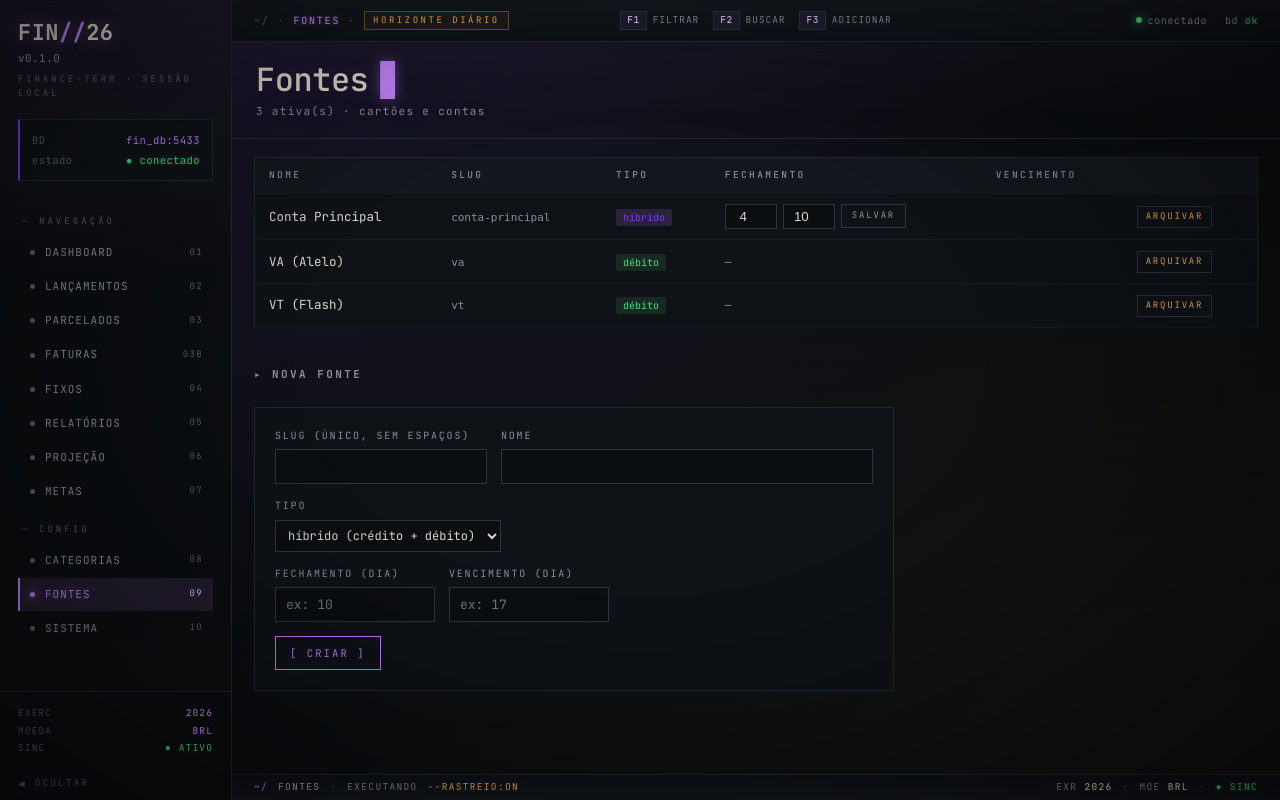
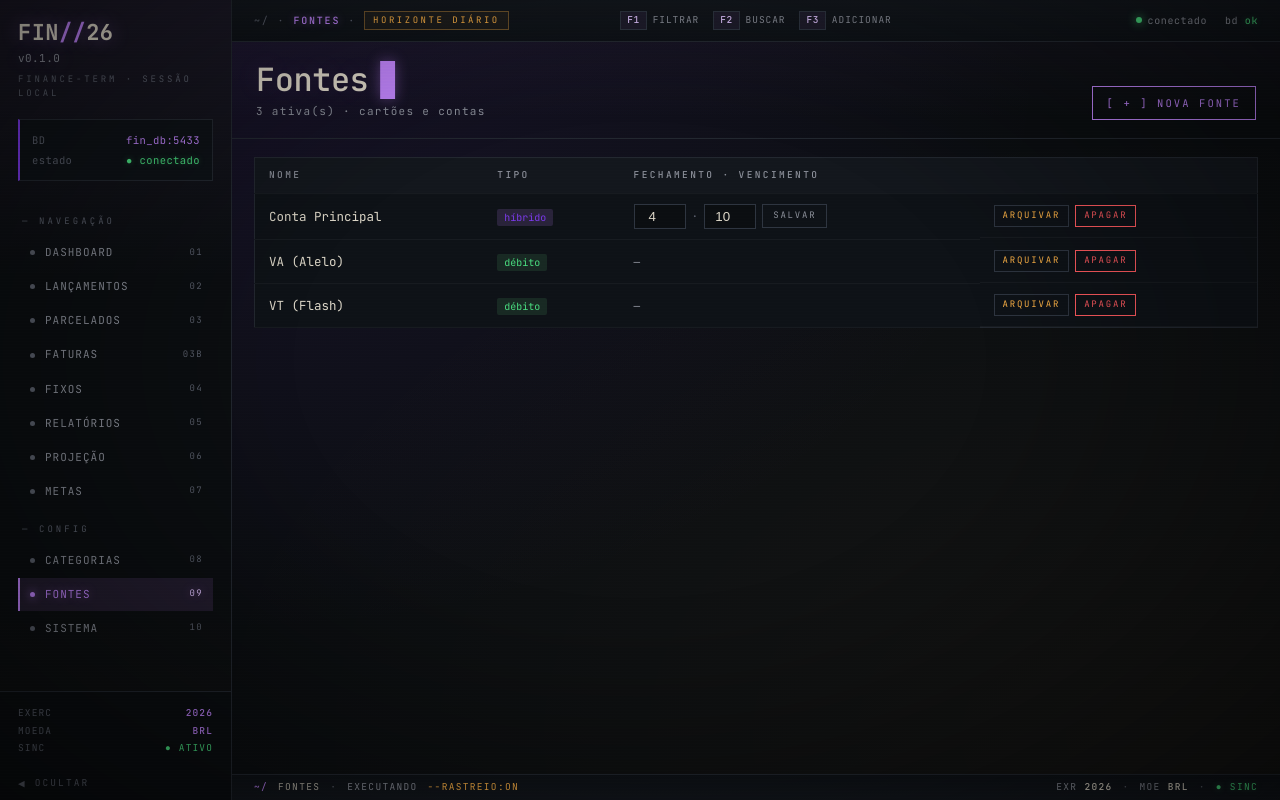
Before and after one commit to Robsonvieira26/MyFinanceApp, a FastAPI app: page /config/fontes in a window 1280 px wide. Run offline with FastAPI, Linux system fonts and the light colour scheme.

Commit message:
feat(fontes): modal form, slug auto, delete route
- GET /config/fontes/novo → sources_form.html com #modal-frag
- Slug auto-gerado do nome (reusa _slugify de categorias)
- POST /config/fontes/{id}/delete: apaga se sem lançamentos, 400 caso contrário
- sources.html: remove slug column + form inline → hx-get modal
- Botão apagar ao lado de arquivar na tabela

Co-Authored-By: Claude Sonnet 4.6 (1M context) <noreply@anthropic.com>

```diff
--- a/app/templates/config/sources.html
+++ b/app/templates/config/sources.html
@@ -6,6 +6,11 @@
     <h1>Fontes<span class="blink">▊</span></h1>
     <div class="subtitle">{{ sources | selectattr("archived", "equalto", false) | list | length }} ativa(s) · cartões e contas</div>
   </div>
+  <div class="actions">
+    <a class="btn"
+       hx-get="/config/fontes/novo" hx-select="#modal-frag" hx-target="#modal-body"
+       data-modal-title="nova fonte">[ + ] nova fonte</a>
+  </div>
 </div>
 
 <div class="content">
@@ -13,10 +18,8 @@
     <thead>
       <tr>
         <th>Nome</th>
-        <th>Slug</th>
         <th>Tipo</th>
-        <th>Fechamento</th>
-        <th>Vencimento</th>
+        <th>Fechamento · Vencimento</th>
         <th></th>
       </tr>
     </thead>
@@ -24,7 +27,6 @@
       {% for s in sources %}
         <tr {% if s.archived %}style="opacity:0.45;"{% endif %}>
           <td data-label="Nome">{{ s.name }}</td>
-          <td data-label="Slug"><code style="font-size:11px; color:var(--muted);">{{ s.slug }}</code></td>
           <td data-label="Tipo">
             <span style="font-size:10px; padding:2px 7px; border-radius:2px;
               background: {% if s.kind == 'hybrid' %}rgba(192,132,252,0.15){% else %}rgba(100,200,120,0.12){% endif %};
@@ -32,13 +34,14 @@
               {{ 'híbrido' if s.kind == 'hybrid' else 'débito' }}
             </span>
           </td>
-          <td data-label="Fechamento">
+          <td data-label="Fechamento · Vencimento">
             {% if s.kind == 'hybrid' %}
               <form method="post" action="/config/fontes/{{ s.id }}/billing" style="display:flex; gap:6px; align-items:center;">
-                <input type="number" name="closing_day" value="{{ s.closing_day or '' }}" min="1" max="31"
+                <input type="number" name="closing_day" value="{{ s.closing_day or '' }}" min="1" max="28"
                   style="width:52px; background:var(--bg); color:var(--text); border:1px solid var(--border-2); padding:4px 6px; text-align:center;"
-                  placeholder="dia">
-                <input type="number" name="due_day" value="{{ s.due_day or '' }}" min="1" max="31"
+                  placeholder="fech">
+                <span style="color:var(--dim); font-size:11px;">·</span>
+                <input type="number" name="due_day" value="{{ s.due_day or '' }}" min="1" max="28"
                   style="width:52px; background:var(--bg); color:var(--text); border:1px solid var(--border-2); padding:4px 6px; text-align:center;"
                   placeholder="venc">
                 <button type="submit" class="btn secondary" style="padding:4px 10px; font-size:9px;">salvar</button>
@@ -47,8 +50,7 @@
               <span style="color:var(--muted); font-size:11px;">—</span>
             {% endif %}
           </td>
-          <td></td>
-          <td>
+          <td style="display:flex; gap:6px; align-items:center;">
             {% if not s.archived %}
               <form method="post" action="/config/fontes/{{ s.id }}/archive" style="display:inline;">
                 <button type="submit" class="btn secondary" style="padding:3px 8px; font-size:9px; color:var(--warn);">arquivar</button>
@@ -58,53 +60,16 @@
                 <button type="submit" class="btn secondary" style="padding:3px 8px; font-size:9px;">reativar</button>
               </form>
             {% endif %}
+            <form method="post" action="/config/fontes/{{ s.id }}/delete" style="display:inline;"
+                  onsubmit="return confirm('Apagar {{ s.name }}? Só funciona se não houver lançamentos.')">
+              <button type="submit" class="btn danger" style="padding:3px 8px; font-size:9px;">apagar</button>
+            </form>
           </td>
         </tr>
       {% else %}
-        <tr><td colspan="6" style="color:var(--muted); text-align:center; padding:24px;">Nenhuma fonte cadastrada.</td></tr>
+        <tr><td colspan="4" style="color:var(--muted); text-align:center; padding:24px;">Nenhuma fonte cadastrada.</td></tr>
       {% endfor %}
     </tbody>
   </table>
-
-  <h3 style="color: var(--muted); letter-spacing: 0.22em; text-transform: uppercase; font-size: 11px; margin: 24px 0 10px;">▸ Nova fonte</h3>
-  <form method="post" action="/config/fontes/novo" class="form-card" style="max-width:640px;">
-    <div class="form-row">
-      <label>Slug (único, sem espaços)
-        <input type="text" name="slug" required maxlength="32" pattern="[a-z0-9-]+">
-      </label>
-      <label style="flex:1;">Nome
-        <input type="text" name="name" required maxlength="80">
-      </label>
-      <label>Tipo
-        <select name="kind" style="background:var(--bg); color:var(--text); border:1px solid var(--border-2); padding:6px 8px; font-family:var(--font); font-size:12px;">
-          <option value="hybrid">híbrido (crédito + débito)</option>
-          <option value="debit">débito (débito/PIX)</option>
-        </select>
-      </label>
-    </div>
-    <div class="form-row" id="billing-fields">
-      <label>Fechamento (dia)
-        <input type="number" name="closing_day" min="1" max="31" placeholder="ex: 10">
-      </label>
-      <label>Vencimento (dia)
-        <input type="number" name="due_day" min="1" max="31" placeholder="ex: 17">
-      </label>
-    </div>
-    <div class="form-actions">
-      <button type="submit" class="btn">[ criar ]</button>
-    </div>
-  </form>
 </div>
-
-{% block scripts %}
-<script>
-  const kindSel = document.querySelector('select[name="kind"]');
-  const billingFields = document.getElementById('billing-fields');
-  function toggleBilling() {
-    billingFields.style.display = kindSel.value === 'hybrid' ? '' : 'none';
-  }
-  kindSel.addEventListener('change', toggleBilling);
-  toggleBilling();
-</script>
 {% endblock %}
-{% endblock %}
```
Also changed, not shown: app/routers/config.py (+27 -3 lines), app/templates/config/sources_form.html (added, +44 -0 lines).
